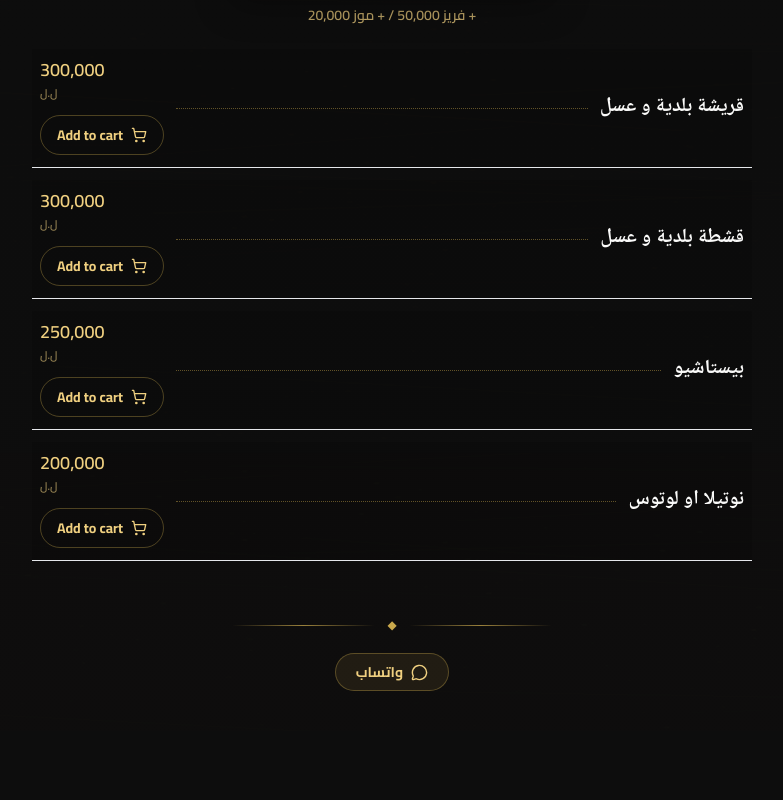
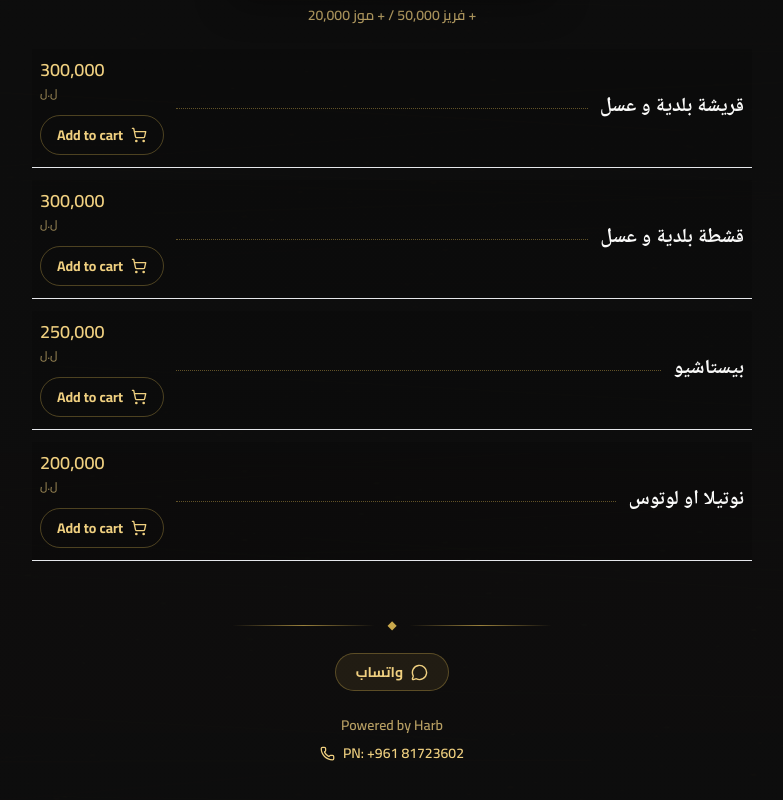
Before and after one commit to aliiharb/Abu-Al-Saj-Bakery, a React (Vite) app in the folder client/: page / in a window 1280 px wide. Shown: the part 2747-3547 px from the top of the page, without its empty margins (248-1031 px from the left). Before the commit the page ends 3478 px from the top, so only its background shows below. Built offline with nearby package versions, Linux system fonts and the light colour scheme; no server answers.

Commit message:
Adding Footer details

```diff
--- a/client/src/pages/PublicMenu.jsx
+++ b/client/src/pages/PublicMenu.jsx
@@ -180,6 +180,16 @@ export default function PublicMenu() {
             <MessageCircle size={17} />
             واتساب
           </a>
+          <div className="mt-6 space-y-2 text-center text-sm font-semibold text-gold-300/75" dir="ltr">
+            <p>Powered by Harb</p>
+            <a
+              className="inline-flex items-center justify-center gap-2 text-gold-300 transition hover:text-gold-200 focus-ring"
+              href="tel:+96181723602"
+            >
+              <Phone size={15} />
+              PN: +961 81723602
+            </a>
+          </div>
         </footer>
       </div>
 
```
